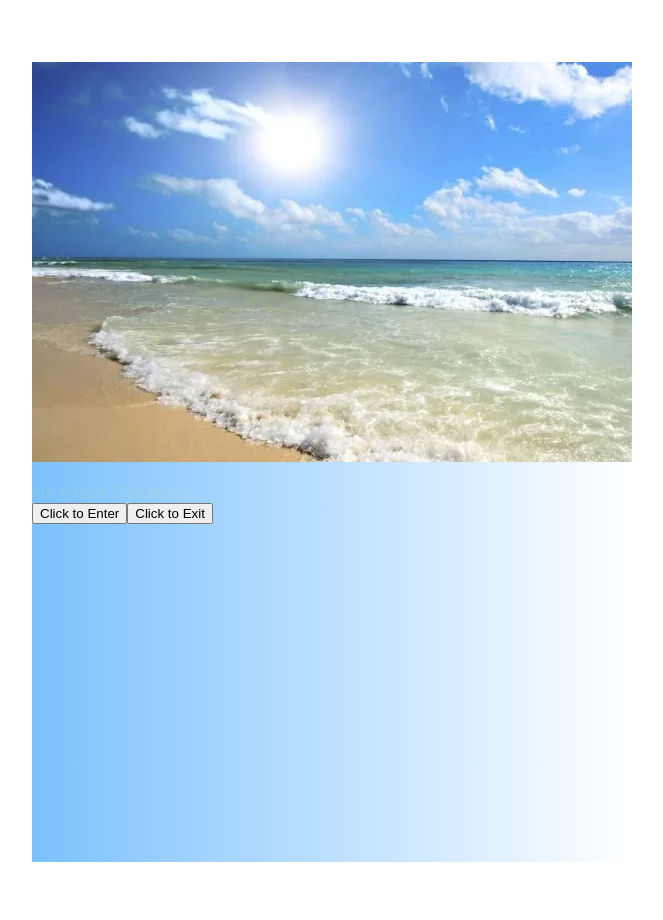
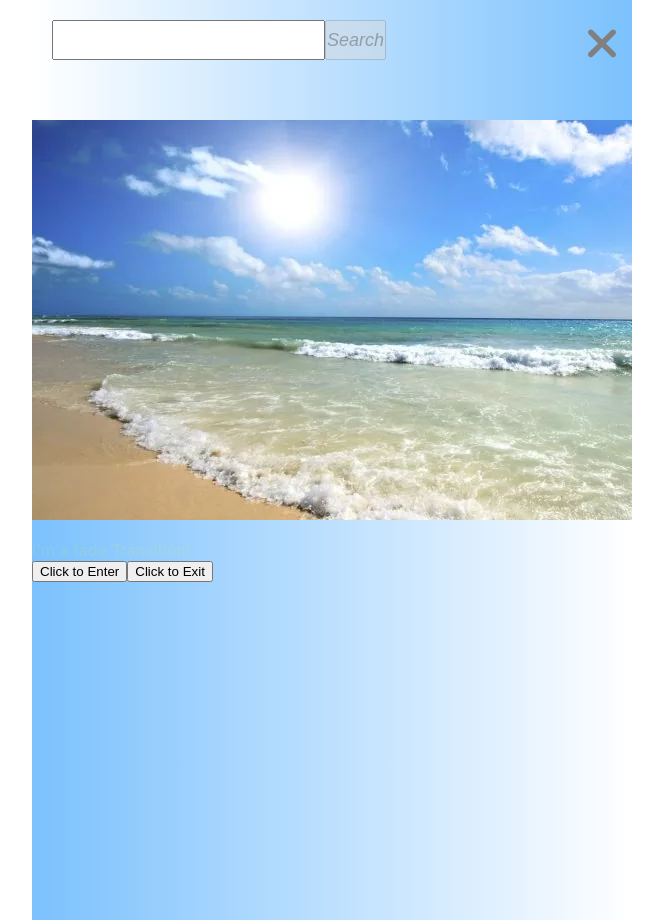
Before and after one commit to Svidzerska/weather-in-your-city, a React (Create React App) app: page / in a window 1280 px wide. Both pictures are taken after a click on the button 370 px from the left and 30 px from the top of the page. Shown: the whole page, without its empty margins (308-971 px from the left). Before the commit the page ends 862 px from the top, so only its background shows below. Built offline with nearby package versions, Linux system fonts and the light colour scheme.

Commit message:
Switch Transition used

```diff
--- a/src/components/Header/Header.tsx
+++ b/src/components/Header/Header.tsx
@@ -1,18 +1,28 @@
 import React, { useEffect, useState } from "react";
+import { CSSTransition, SwitchTransition } from "react-transition-group";
 import { useAppDispatch, useAppSelector } from "../../app/hooks";
 
 import "./header.scss";
 
 import ButtonOpenMenu from "./buttonOpenMenu/ButtonOpenMenu";
 import SearchField from "./searchField/SearchField";
-import { TransitionGroup } from "react-transition-group";
+
+const duration = 500;
 
 const Header: React.FC = (): JSX.Element => {
   const isSearchMode: boolean = useAppSelector((state) => state.weather.isSearchMode);
 
   return (
     <header>
-      <TransitionGroup>{isSearchMode ? <SearchField /> : <ButtonOpenMenu />}</TransitionGroup>
+      <SwitchTransition mode={"out-in"}>
+        <CSSTransition
+          key={isSearchMode ? "searchField" : "menu"}
+          timeout={duration}
+          classNames={isSearchMode ? "search" : "burgerMenu"}
+        >
+          {isSearchMode ? <SearchField /> : <ButtonOpenMenu />}
+        </CSSTransition>
+      </SwitchTransition>
     </header>
   );
 };
--- a/src/components/Header/buttonOpenMenu/ButtonOpenMenu.tsx
+++ b/src/components/Header/buttonOpenMenu/ButtonOpenMenu.tsx
@@ -1,5 +1,4 @@
 import React, { useEffect, useState } from "react";
-import { Transition, TransitionStatus, CSSTransition, TransitionGroup } from "react-transition-group";
 import { useAppDispatch, useAppSelector } from "../../../app/hooks";
 
 import "./buttonOpenMenu.scss";
@@ -8,33 +7,14 @@ import { setSearchMode } from "../../../features/weather/weatherSlice";
 
 import { ReactComponent as BurgerMenuIcon } from "../../../images/svg/burgerMenuIcon.svg";
 
-const duration = 250;
-
 const ButtonOpenMenu: React.FC = (): JSX.Element => {
   const dispatch = useAppDispatch();
 
-  const isSearchMode: boolean = useAppSelector((state) => state.weather.isSearchMode);
-  const [inProp, setInProp] = useState<boolean>(false);
-
-  useEffect(() => {
-    console.log(isSearchMode);
-  }, [isSearchMode]);
-
-  useEffect(() => {
-    !isSearchMode && setInProp(true);
-  }, [isSearchMode]);
-
   return (
-    <CSSTransition
-      in={inProp}
-      timeout={duration}
-      classNames="burgerMenu"
-      onExited={() => setTimeout(() => dispatch(setSearchMode(true)), 3000)}
-    >
     <section className="burgerMenu">
       <button
         onClick={() => {
-            setInProp(false);
+          dispatch(setSearchMode(true));
         }}
       >
         <i>
@@ -42,7 +22,6 @@ const ButtonOpenMenu: React.FC = (): JSX.Element => {
         </i>
       </button>
     </section>
-    </CSSTransition>
   );
 };
 
--- a/src/components/Header/buttonOpenMenu/buttonOpenMenu.scss
+++ b/src/components/Header/buttonOpenMenu/buttonOpenMenu.scss
@@ -35,17 +35,14 @@
 }
 
 .burgerMenu-exit {
-  border: 1px solid red;
   opacity: 1;
 }
 
 .burgerMenu-exit-active {
   opacity: 0;
-  border: 1px solid green;
-  transition: opacity 500ms, color 500ms;
+  transition: opacity 500ms;
 }
 
 .burgerMenu-exit-done {
-  border: 1px solid green;
   opacity: 0;
 }
--- a/src/components/Header/searchField/SearchField.tsx
+++ b/src/components/Header/searchField/SearchField.tsx
@@ -9,11 +9,13 @@ import {
   getCityCoordinates,
   getWeatherForecast,
   getWeatherToday,
+  setNextSearch,
+  setSearchDone,
   setSearchMode,
 } from "../../../features/weather/weatherSlice";
 import { Transition, TransitionStatus, CSSTransition } from "react-transition-group";
 
-const duration = 250;
+const duration = 500;
 
 interface Props {
   handleSearch: Function;
@@ -24,15 +26,15 @@ const SearchField: React.FC = () => {
   const dispatch = useAppDispatch();
   const lookup = require("country-code-lookup");
 
-  const isSearchMode: boolean = useAppSelector((state) => state.weather.isSearchMode);
-
   const [value, setValue] = useState<string>("");
   const [isGetCoordinates, setGetCoordinates] = useState<boolean>(false);
-  const [inProp, setInProp] = useState<boolean>(false);
 
   const cityCoordinates: { data: any | null; isPending: boolean; error: any | null } = useAppSelector(
     (state) => state.weather.cityCoordinates
   );
+
+  const isSearchDone: boolean = useAppSelector((state) => state.weather.isSearchDone);
+  const isNextSearch: boolean = useAppSelector((state) => state.weather.isNextSearch);
 
   const [coordinates, setCoordinates] = useState<{
     name: string;
@@ -59,39 +61,23 @@ const SearchField: React.FC = () => {
   }, [cityCoordinates]);
 
   const handleSearch = (): void => {
-    dispatch(getWeatherToday(coordinates));
-    dispatch(getWeatherForecast(coordinates));
+    isSearchDone ? dispatch(setSearchDone(false)) : dispatch(setSearchDone(true));
   };
-
-  useEffect(() => {
-    return () => console.log(coordinates);
-  }, [coordinates]);
 
   useEffect(() => {
     value.length === 1 && dispatch(getCityCoordinates(value)).then(() => setGetCoordinates(true));
   }, [value]);
 
-  useEffect(() => {
-    isSearchMode && setInProp(true);
-  }, [isSearchMode]);
-
   const handleInput = (e: React.FormEvent<HTMLInputElement>): void => {
     setGetCoordinates(false);
+    setSearchDone(false);
     setValue(e.currentTarget.value);
   };
 
   return (
-    <CSSTransition
-      in={inProp}
-      timeout={duration}
-      classNames="search"
-      onExited={() => {
-        isSearchMode && dispatch(setSearchMode(false));
-      }}
-    >
     <section className="search">
       <p>
-          <CSSTransition in={isGetCoordinates} timeout={500} classNames="textInput">
+        <CSSTransition in={isGetCoordinates} timeout={duration} classNames="textInput">
           <input onChange={handleInput} type="text" value={value} />
         </CSSTransition>
         <button onClick={() => handleSearch()} disabled={!(!!coordinates.country && value !== "")}>
@@ -100,7 +86,7 @@ const SearchField: React.FC = () => {
       </p>
       <button
         onClick={() => {
-            setInProp(false);
+          dispatch(setSearchMode(false));
         }}
       >
         <i>
@@ -122,7 +108,6 @@ const SearchField: React.FC = () => {
         </p>
       </CSSTransition>
     </section>
-    </CSSTransition>
   );
 };
 
--- a/src/components/Header/searchField/searchField.scss
+++ b/src/components/Header/searchField/searchField.scss
@@ -118,16 +118,13 @@
 }
 
 .textInput-exit {
-  background-color: yellow;
   color: $light-blue;
 }
 .textInput-exit-active {
-  background-color: blue;
   color: rgb(86, 28, 163);
-  transition: color 500ms, background-color 500ms;
+  transition: color 500ms;
 }
 
 .textInput-exit-done {
-  background-color: blue;
   color: rgb(86, 28, 163);
 }
--- a/src/components/WeatherForecast/WeatherForecast.tsx
+++ b/src/components/WeatherForecast/WeatherForecast.tsx
@@ -1,27 +1,63 @@
 import React, { useEffect, useState } from "react";
-import { useAppSelector } from "../../app/hooks";
+import { CSSTransition } from "react-transition-group";
+import { useAppDispatch, useAppSelector } from "../../app/hooks";
 
 import "./weatherForecast.scss";
 
 import { ReactComponent as CaretDownIcon } from "../../images/svg/caretDownIcon.svg";
 
 import { getForecastFullInfo } from "../../utilities/forecastFullInfo";
+import { getWeatherForecast, getWeatherToday, setNextSearch, setSearchDone } from "../../features/weather/weatherSlice";
+import { is } from "immer/dist/internal";
+
+const duration = 500;
 
 const WeatherForecast: React.FC = (): JSX.Element => {
+  const dispatch = useAppDispatch();
+
   const weatherForecast: { data: any | null; isPending: boolean; error: any | null } = useAppSelector(
     (state) => state.weather.weatherForecast
+  );
+  const isSearchDone: boolean = useAppSelector((state) => state.weather.isSearchDone);
+  const cityCoordinates: { data: any | null; isPending: boolean; error: any | null } = useAppSelector(
+    (state) => state.weather.cityCoordinates
   );
 
   const [forecastFullInfo, setForecastFullInfo] = useState([]);
   const [currentDay, setCurrentDay] = useState<string>("");
   const [isFullWeather, setFullWeather] = useState<boolean>(false);
 
+  const [coordinates, setCoordinates] = useState<{
+    name: string;
+    country: string;
+    lat: number;
+    lon: number;
+  }>({
+    name: "",
+    country: "",
+    lat: 0,
+    lon: 0,
+  });
+
+  useEffect(() => {
+    cityCoordinates?.data &&
+      setCoordinates({
+        ...coordinates,
+        name: cityCoordinates.data[0]?.name,
+        country: cityCoordinates.data[0]?.country,
+        lat: cityCoordinates.data[0]?.lat,
+        lon: cityCoordinates.data[0]?.lon,
+      });
+  }, [cityCoordinates]);
+
   useEffect(() => {
     const forecastFullInfo = getForecastFullInfo(weatherForecast?.data?.list);
     setForecastFullInfo(forecastFullInfo);
   }, [weatherForecast]);
 
-  useEffect(() => {}, []);
+  useEffect(() => {
+    console.log(isSearchDone);
+  }, [isSearchDone]);
 
   const handleFullWeather = (day: string): void => {
     console.log(day);
@@ -81,7 +117,21 @@ const WeatherForecast: React.FC = (): JSX.Element => {
     }
   });
 
-  return <section className="forecastView">{forecastView}</section>;
+  return (
+    <CSSTransition
+      in={isSearchDone}
+      timeout={5000}
+      classNames="forecastView"
+      onEnter={() => dispatch(getWeatherToday(coordinates)).then(() => dispatch(getWeatherForecast(coordinates)))}
+      onExited={() =>
+        dispatch(getWeatherToday(coordinates))
+          .then(() => dispatch(getWeatherForecast(coordinates)))
+          .then(() => dispatch(setSearchDone(true)))
+      }
+    >
+      <section className="forecastView">{forecastView}</section>
+    </CSSTransition>
+  );
 };
 
 export default WeatherForecast;
--- a/src/features/weather/weatherSlice.ts
+++ b/src/features/weather/weatherSlice.ts
@@ -7,6 +7,8 @@ interface InitialState {
   cityCoordinates: { data: any | null; isPending: boolean; error: any | null };
   weatherToday: { data: any | null; isPending: boolean; error: any | null };
   weatherForecast: { data: any | null; isPending: boolean; error: any | null };
+  isSearchDone: boolean;
+  isNextSearch: boolean;
 }
 
 interface Data {
@@ -18,6 +20,8 @@ const initialState: InitialState = {
   cityCoordinates: { data: null, isPending: false, error: null },
   weatherToday: { data: null, isPending: false, error: null },
   weatherForecast: { data: null, isPending: false, error: null },
+  isSearchDone: false,
+  isNextSearch: true,
 };
 
 export const getCityCoordinates = createAsyncThunk<Data, string>(
@@ -56,6 +60,12 @@ export const weatherSlice = createSlice({
   reducers: {
     setSearchMode: (state: InitialState, action: PayloadAction<boolean>) => {
       state.isSearchMode = action.payload;
+    },
+    setSearchDone: (state: InitialState, action: PayloadAction<boolean>) => {
+      state.isSearchDone = action.payload;
+    },
+    setNextSearch: (state: InitialState, action: PayloadAction<boolean>) => {
+      state.isNextSearch = action.payload;
     },
   },
 
@@ -110,6 +120,6 @@ export const weatherSlice = createSlice({
   },
 });
 
-export const { setSearchMode } = weatherSlice.actions;
+export const { setSearchMode, setSearchDone, setNextSearch } = weatherSlice.actions;
 
 export default weatherSlice.reducer;
```
Also changed, not shown: src/components/WeatherForecast/weatherForecast.scss (+48 -22 lines). Lines whose indentation alone changed are shown as unchanged.
